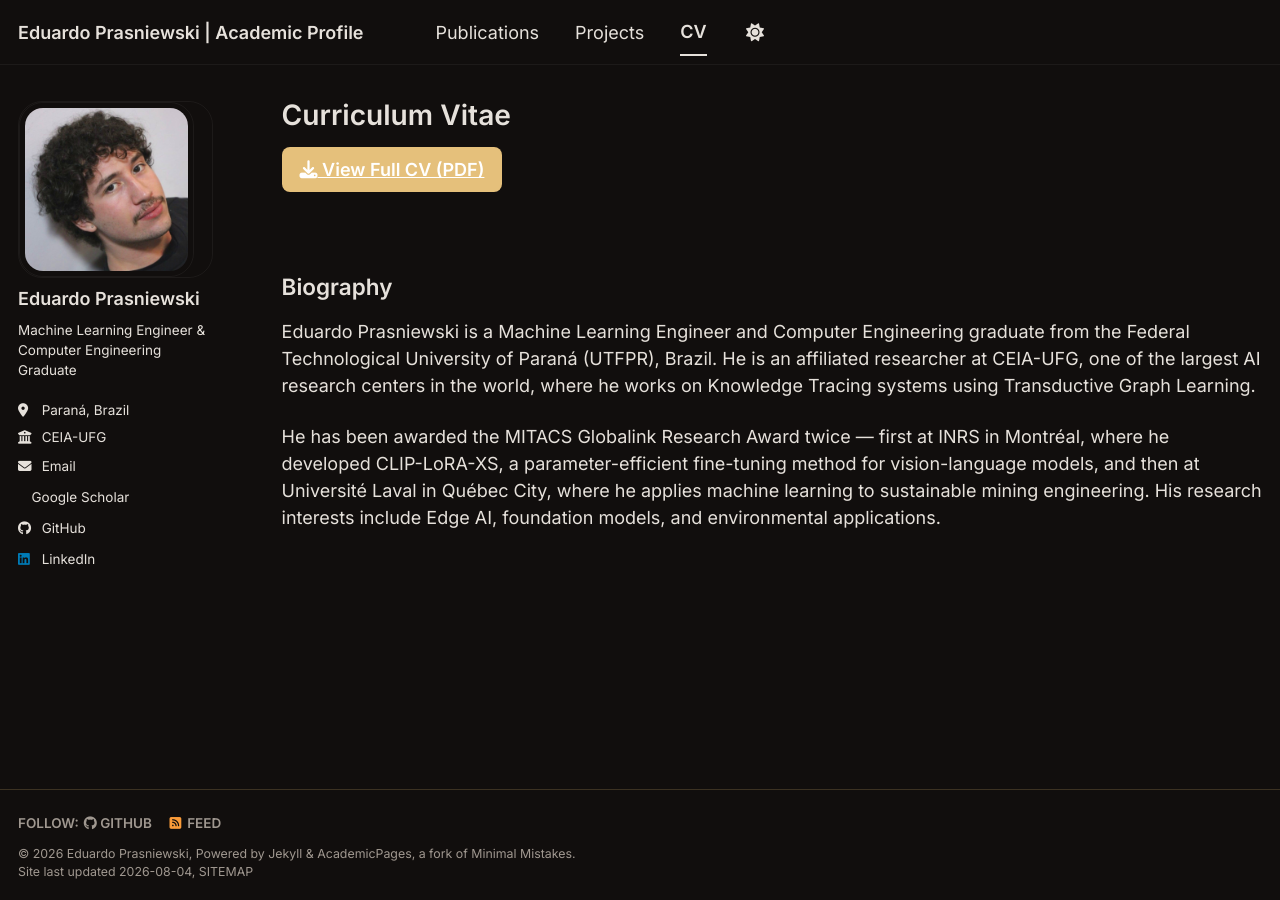
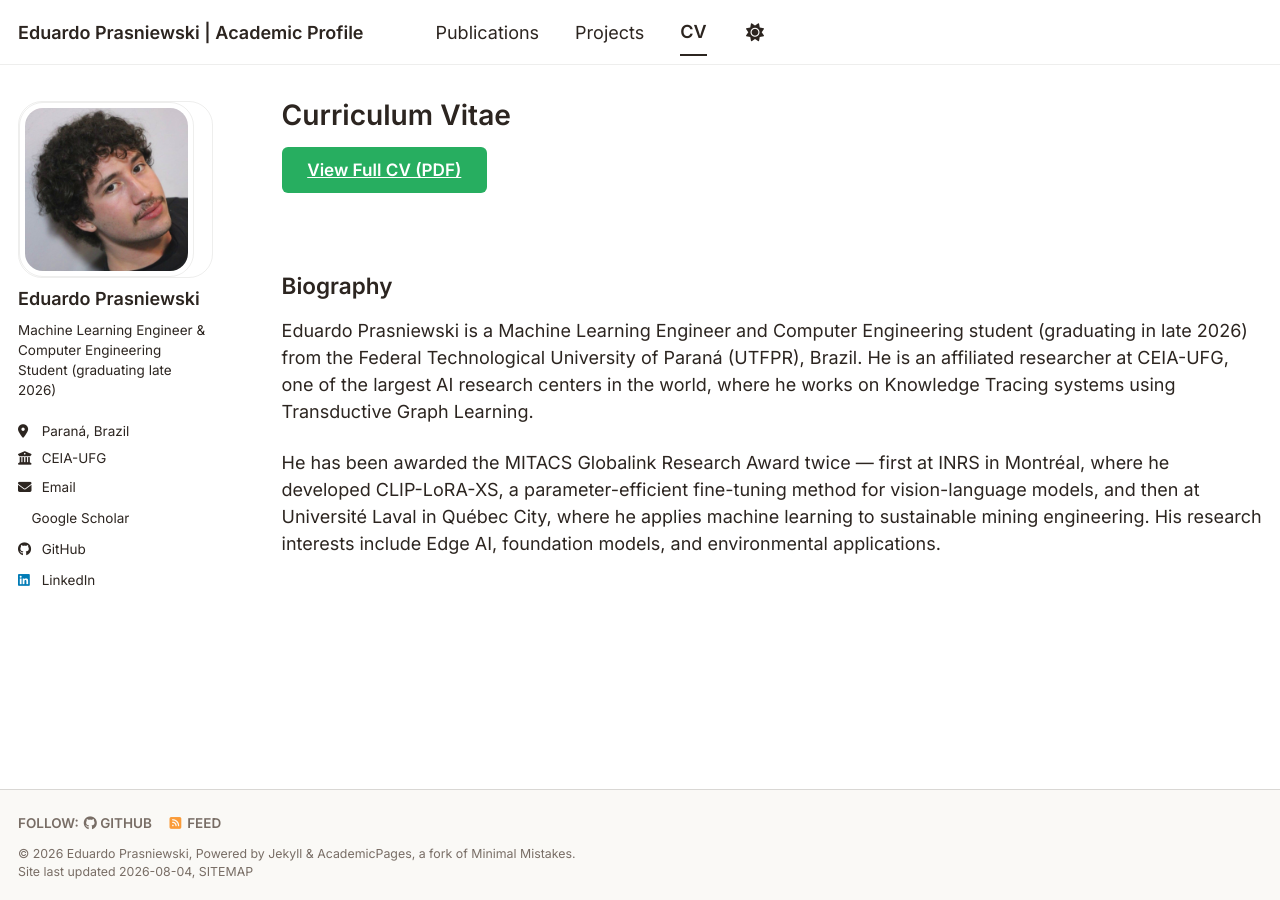
Before and after one commit to EduPras/edupras.github.io, a Jekyll site: the page built from _pages/cv.md, in a window 1280 px wide. Built offline with Jekyll 4.4.1, drawn with Linux system fonts in a browser that asks for light colours; a style sheet for code colours, icons or effects is not loaded.

Commit message:
feat: added light theme, fixed description and download buttom

```diff
--- a/_config.yml
+++ b/_config.yml
@@ -12,7 +12,7 @@ site_theme               : "default" # The available themes options are "default
 title                    : "Eduardo Prasniewski | Academic Profile"
 title_separator          : "-"
 name                     : &name "Eduardo Prasniewski"
-description              : &description "Eduardo Prasniewski — Computer Engineering graduate and Machine Learning Engineer. Research interests in Edge AI, Geospatial Foundation Models, and Transductive Graph Learning."
+description              : &description "Eduardo Prasniewski — Computer Engineering student (graduating late 2026) and Machine Learning Engineer. Research interests in Edge AI, Geospatial Foundation Models, and Transductive Graph Learning."
 url                      : https://edupras.github.io
 baseurl                  : ""
 repository               : "EduPras/edupras.github.io"
@@ -25,7 +25,7 @@ author:
   avatar           : "profile.jpeg"
   name             : "Eduardo Prasniewski"
   pronouns         : # example: "she/her"
-  bio              : "Machine Learning Engineer & Computer Engineering Graduate"
+  bio              : "Machine Learning Engineer & Computer Engineering Student (graduating late 2026)"
   location         : "Paraná, Brazil"
   employer         : "CEIA-UFG"
   uri              : # URL
--- a/_includes/head.html
+++ b/_includes/head.html
@@ -10,6 +10,15 @@
 
 <script>
   document.documentElement.className = document.documentElement.className.replace(/\bno-js\b/g, '') + ' js ';
+  (function() {
+    var themeSetting = localStorage.getItem("theme");
+    var browserPref = window.matchMedia && window.matchMedia('(prefers-color-scheme: dark)').matches;
+    if (themeSetting === "dark" || (themeSetting !== "light" && browserPref)) {
+      document.documentElement.setAttribute("data-theme", "dark");
+    } else {
+      document.documentElement.removeAttribute("data-theme");
+    }
+  })();
 </script>
 
 <!-- For all browsers -->
--- a/_pages/cv.md
+++ b/_pages/cv.md
@@ -9,12 +9,12 @@ redirect_from:
 
 {% include base_path %}
 
-<a href="/pdfs/cv.pdf" target="_blank" rel="noopener noreferrer" class="btn btn--primary" style="font-size: 1rem; margin-bottom: 2em;">
-  <i class="fa fa-download" aria-hidden="true"></i> View Full CV (PDF)
+<a href="/pdfs/cv.pdf" target="_blank" rel="noopener noreferrer" class="btn btn--cv" style="font-size: 1rem; margin-bottom: 2em;">
+  View Full CV (PDF)
 </a>
 
 ## Biography
 
-Eduardo Prasniewski is a Machine Learning Engineer and Computer Engineering graduate from the Federal Technological University of Paraná (UTFPR), Brazil. He is an affiliated researcher at CEIA-UFG, one of the largest AI research centers in the world, where he works on Knowledge Tracing systems using Transductive Graph Learning.
+Eduardo Prasniewski is a Machine Learning Engineer and Computer Engineering student (graduating in late 2026) from the Federal Technological University of Paraná (UTFPR), Brazil. He is an affiliated researcher at CEIA-UFG, one of the largest AI research centers in the world, where he works on Knowledge Tracing systems using Transductive Graph Learning.
 
 He has been awarded the MITACS Globalink Research Award twice — first at INRS in Montréal, where he developed CLIP-LoRA-XS, a parameter-efficient fine-tuning method for vision-language models, and then at Université Laval in Québec City, where he applies machine learning to sustainable mining engineering. His research interests include Edge AI, foundation models, and environmental applications.
--- a/_sass/theme/_default_light.scss
+++ b/_sass/theme/_default_light.scss
@@ -1,24 +1,24 @@
 /* ==========================================================================
-    DEFAULT THEME - REFINED WARM DARK VERSION
+    DEFAULT THEME - PREMIUM WARM LIGHT VERSION
     ========================================================================== */
 /* Color codes used for the theme */
-$primary-color              : #e5c07b;
-$gray                       : #a09890;
-$dark-gray                  : #e6e1db;
-$darker-gray                : #ffffff;
-$light-gray                 : #a09890;
-$lighter-gray               : rgba(255, 255, 255, 0.05);
+$primary-color              : #a6741c;
+$gray                       : #786d65;
+$dark-gray                  : #2c2520;
+$darker-gray                : #110e0d;
+$light-gray                 : #786d65;
+$lighter-gray               : rgba(0, 0, 0, 0.05);
 
 /* Color codes used for the site */
 $danger-color               : #ee5f5b;
-$info-color                 : #e5c07b;
-$notice-color               : #a09890;
-$success-color              : #62c462;
+$info-color                 : #a6741c;
+$notice-color               : #786d65;
+$success-color              : #27ae60;
 $warning-color              : #f89406;
 
 /* Other basic settings for the template */
 $border-radius              : 8px;
-$box-shadow                 : 0 4px 10px rgba(0, 0, 0, 0.3);
+$box-shadow                 : 0 4px 10px rgba(0, 0, 0, 0.05);
 $global-transition          : all 0.2s ease-in-out;
 $masthead-height            : 70px;
 $navicon-width              : 28px;
@@ -26,22 +26,22 @@ $navicon-height             : 4px;
 $sidebar-link-max-width     : 250px;
 $sidebar-screen-min-width   : 1024px;
 
-/* Default light theme overridden to be warm dark */
+/* Default light theme (white mode) styling variables */
 :root {
     --global-base-color                 : #{$primary-color};
-    --global-bg-color                   : #110e0d;
-    --global-footer-bg-color            : #110e0d;
-    --global-border-color               : rgba(255, 255, 255, 0.05);
-    --global-dark-border-color          : rgba(229, 192, 123, 0.2);
-    --global-code-background-color      : #1c1816;
-    --global-code-text-color            : #e6e1db;
-    --global-fig-caption-color          : #a09890;
-    --global-link-color                 : #e5c07b;
-    --global-link-color-hover           : #f5d08b;
-    --global-link-color-visited         : #e5c07b;
-    --global-masthead-link-color        : #e6e1db;
-    --global-masthead-link-color-hover  : #e5c07b;
-    --global-text-color                 : #e6e1db;
-    --global-text-color-light           : #a09890;
-    --global-thead-color                : #1c1816;
+    --global-bg-color                   : #ffffff;
+    --global-footer-bg-color            : #faf9f6;
+    --global-border-color               : rgba(44, 38, 33, 0.08);
+    --global-dark-border-color          : rgba(44, 38, 33, 0.16);
+    --global-code-background-color      : #f7f4ef;
+    --global-code-text-color            : #2c2520;
+    --global-fig-caption-color          : #786d65;
+    --global-link-color                 : #{$primary-color};
+    --global-link-color-hover           : #c08726;
+    --global-link-color-visited         : #{$primary-color};
+    --global-masthead-link-color        : #2c2520;
+    --global-masthead-link-color-hover  : #{$primary-color};
+    --global-text-color                 : #2c2520;
+    --global-text-color-light           : #786d65;
+    --global-thead-color                : #f1ede6;
 }
--- a/assets/css/main.scss
+++ b/assets/css/main.scss
@@ -126,7 +126,7 @@
       font-weight: 600;
 
       a {
-        color: #fff !important;
+        color: var(--global-text-color) !important;
         text-decoration: none !important;
         transition: color 0.2s ease;
       }
@@ -283,3 +283,22 @@
     grid-template-columns: 1fr;
   }
 }
+
+/* Green CV Button Styling */
+.btn--cv {
+  background-color: #27ae60 !important;
+  color: #fff !important;
+  padding: 0.6em 1.5em !important;
+  font-size: 0.95rem !important;
+  border-radius: 6px !important;
+  transition: background-color 0.2s ease, transform 0.2s ease, box-shadow 0.2s ease !important;
+  display: inline-flex !important;
+  align-items: center;
+  justify-content: center;
+
+  &:hover {
+    background-color: #219653 !important;
+    transform: translateY(-2px);
+    box-shadow: 0 4px 12px rgba(39, 174, 96, 0.25) !important;
+  }
+}
--- a/assets/js/_main.js
+++ b/assets/js/_main.js
@@ -29,8 +29,7 @@ function determineComputedTheme() {
 function setTheme(theme) {
   const use_theme = theme ||
     localStorage.getItem("theme") ||
-    $("html").attr("data-theme") ||
-    browserPref;
+    (browserPref ? "dark" : "light");
 
   if (use_theme === "dark") {
     $("html").attr("data-theme", "dark");
```
Also changed, not shown: _pages/about.md (+1 -1 lines), assets/js/main.min.js.
